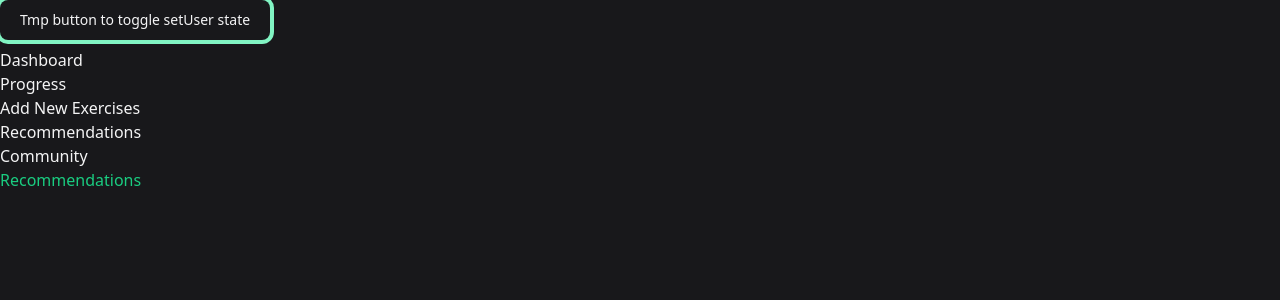
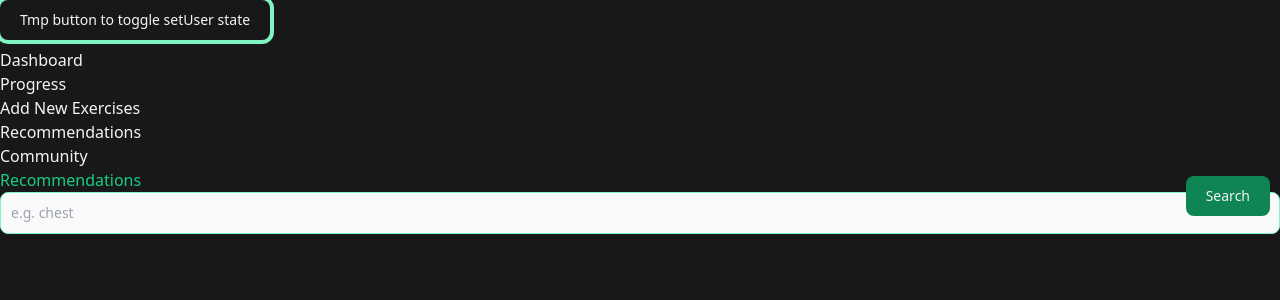
Before and after one commit to johnww15/fitcommit, a React (Vite) app: page /recommendations in a window 1280 px wide. Both pictures are taken after a click on the button "Tmp button to toggle setUser state". Shown: the top 300 px of the page. Built offline with nearby package versions, Linux system fonts and the light colour scheme.

Commit message:
added recommendations input bar

```diff
--- a/src/components/RecommendationInputBar.jsx
+++ b/src/components/RecommendationInputBar.jsx
@@ -0,0 +1,27 @@
+export default function RecommendationsInputBar() {
+  return (
+    <form>
+      <label
+        htmlFor="default-search"
+        className="mb-2 text-sm font-medium text-gray-900 sr-only dark:text-white"
+      >
+        Search
+      </label>
+      <div className="relative">
+        <input
+          type="search"
+          id="default-search"
+          className="bg-zinc-50 border border-zinc-300 text-zinc-900 sm:text-sm rounded-lg focus:ring-jade-600 focus:border-jade-600 block w-full p-2.5"
+          placeholder="e.g. chest"
+          required
+        />
+        <button
+          type="submit"
+          className="absolute end-2.5 bottom-2.5 bg-jade-700"
+        >
+          Search
+        </button>
+      </div>
+    </form>
+  );
+}
--- a/src/index.css
+++ b/src/index.css
@@ -17,4 +17,7 @@
     button{
     @apply  focus:outline-none text-zinc-100 hover:bg-jade-700 focus:ring-4 focus:ring-jade-300 font-medium rounded-lg text-sm px-5 py-2.5 mb-2
     }
+    input{
+      @apply bg-zinc-50 border border-zinc-300 text-zinc-900 sm:text-sm rounded-lg focus:ring-jade-600 focus:border-jade-600 block w-full p-2.5
+    }
   };
--- a/src/pages/CommunityPage/CommunityPage.jsx
+++ b/src/pages/CommunityPage/CommunityPage.jsx
@@ -1,3 +1,3 @@
 export default function CommunityPage() {
-  return <h2>Compare with your friends</h2>;
+  return <h2>Compare with another user</h2>;
 }
--- a/src/pages/RecommendationsPage/RecommendationsPage.jsx
+++ b/src/pages/RecommendationsPage/RecommendationsPage.jsx
@@ -1,3 +1,10 @@
+import RecommendationsInputBar from "../../components/RecommendationInputBar";
+
 export default function RecommendationsPage() {
-  return <h2>Recommendations</h2>;
+  return (
+    <>
+      <h2>Recommendations</h2>
+      <RecommendationsInputBar />
+    </>
+  );
 }
```
